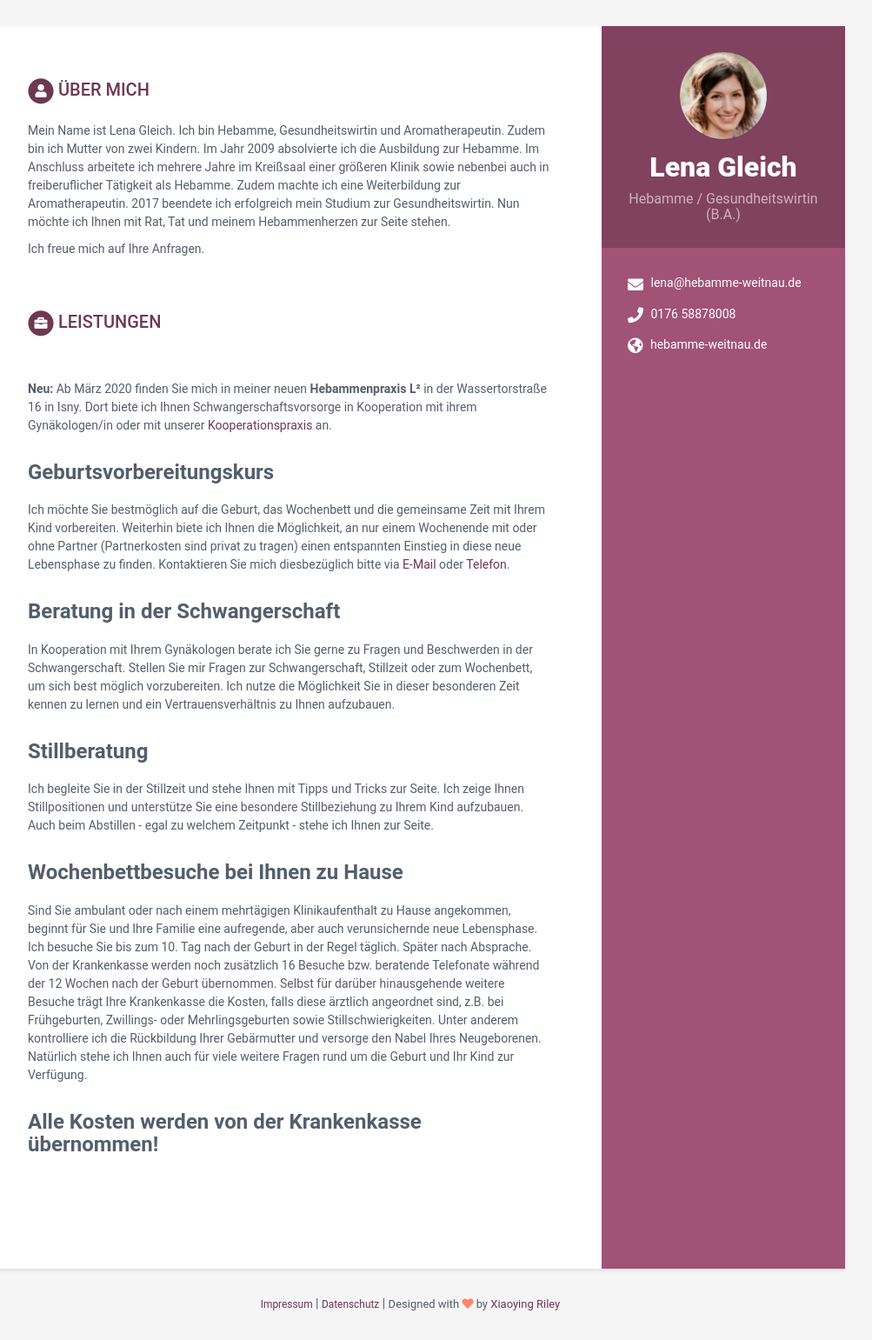
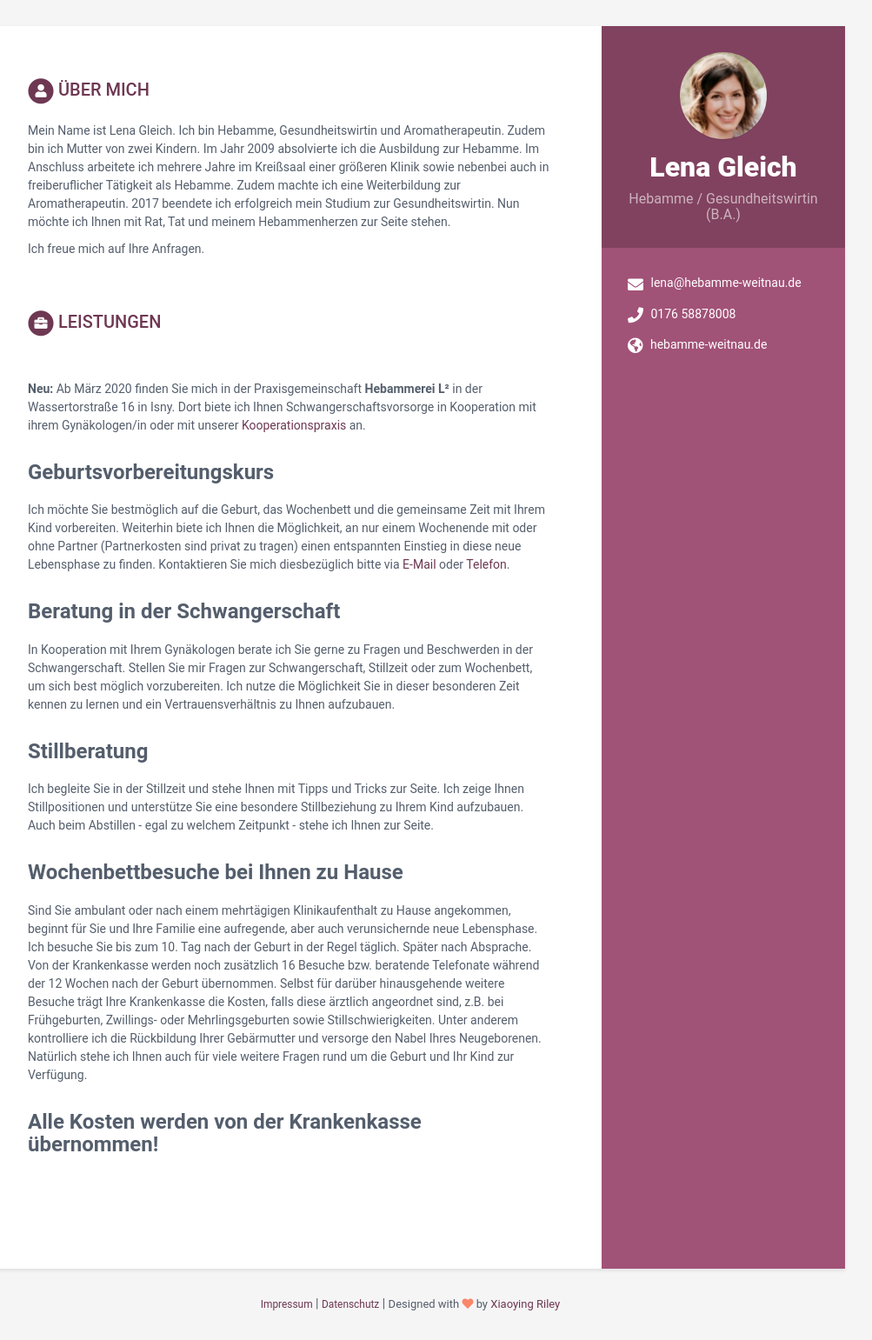
Before and after one commit to Michi0301/lena-hp, a Jekyll site: the page built from index.html, in a window 1280 px wide. Shown: the whole page at 87% size, without its empty margins (168-1171 px from the left). Built offline with Jekyll 4.4.1, drawn with Linux system fonts in a browser that asks for light colours.

Commit message:
Update data.yml

```diff
--- a/_data/data.yml
+++ b/_data/data.yml
@@ -38,7 +38,7 @@ career-profile:
 offers:
     - header:
       details: |
-        <b>Neu:</b> Ab März 2020 finden Sie mich in meiner neuen <b>Hebammenpraxis L²</b> in der Wassertorstraße 16 in Isny.
+        <b>Neu:</b> Ab März 2020 finden Sie mich in der Praxisgemeinschaft <b>Hebammerei L²</b> in der Wassertorstraße 16 in Isny.
         Dort biete ich Ihnen Schwangerschaftsvorsorge in Kooperation mit ihrem Gynäkologen/in oder mit unserer <a href="https://frauenaerzte-isny.de/" target="_blank">Kooperationspraxis</a> an.
 
     - header: Geburtsvorbereitungskurs
```
